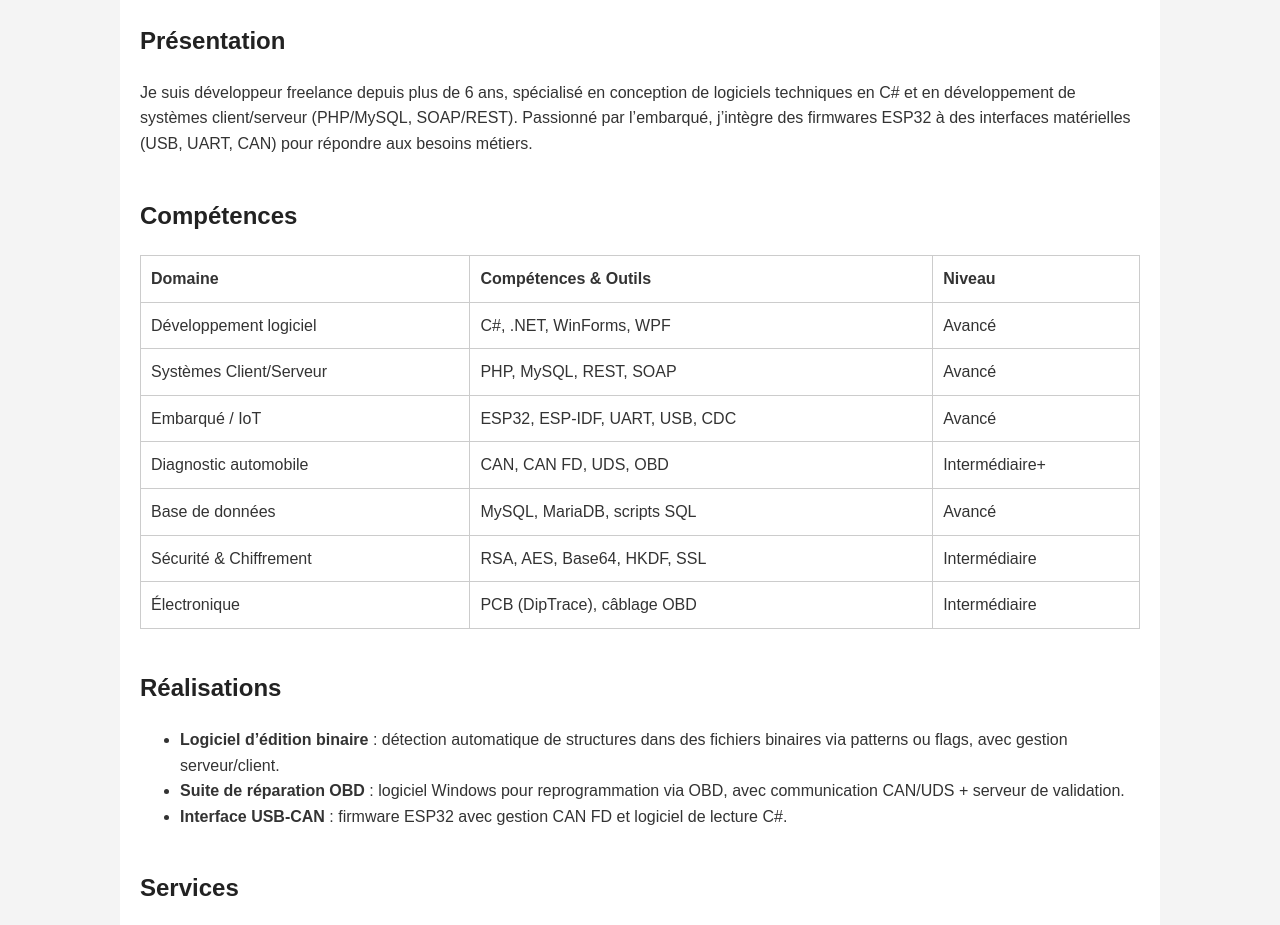
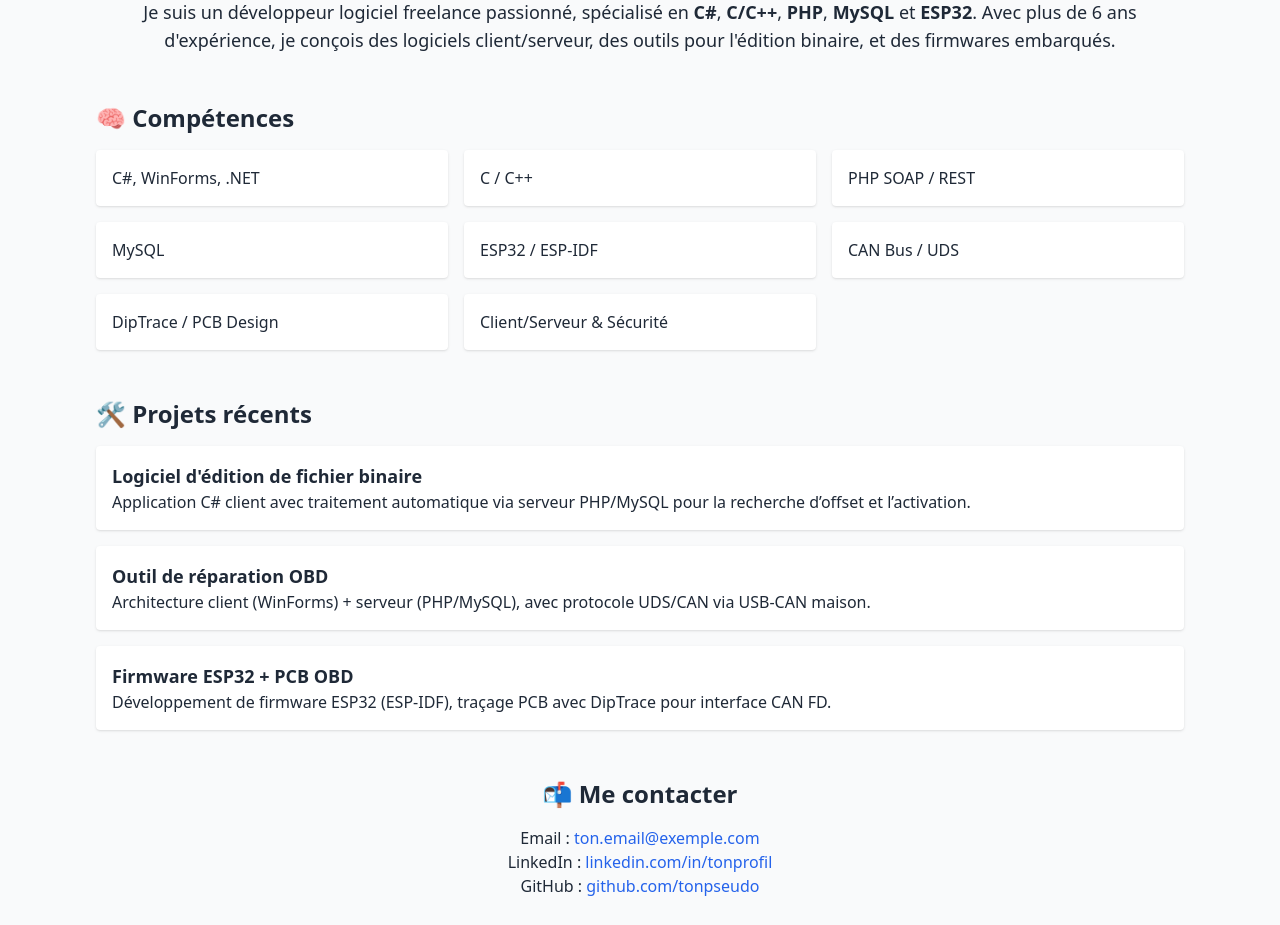
Before and after one commit to Rhum-lab/portfolio, a plain HTML site: page index.html in a window 1280 px wide. Shown: the part 194-1119 px from the top of the page. Drawn offline with nearby package versions, Linux system fonts and the light colour scheme.

Commit message:
Add files via upload

```diff
--- a/index.html
+++ b/index.html
@@ -1,110 +1,79 @@
 <!DOCTYPE html>
 <html lang="fr">
 <head>
-  <meta charset="UTF-8">
-  <meta name="viewport" content="width=device-width, initial-scale=1.0">
+  <meta charset="UTF-8" />
+  <meta name="viewport" content="width=device-width, initial-scale=1.0" />
   <title>Portfolio | Développeur Logiciel Freelance</title>
-  <style>
-    body {
-      font-family: Arial, sans-serif;
-      line-height: 1.6;
-      margin: 0;
-      padding: 0;
-      background: #f4f4f4;
-      color: #333;
-    }
-    header, footer {
-      background: #222;
-      color: #fff;
-      padding: 20px;
-      text-align: center;
-    }
-    .container {
-      padding: 20px;
-      max-width: 1000px;
-      margin: auto;
-      background: white;
-    }
-    h1, h2, h3 {
-      color: #222;
-    }
-    table {
-      width: 100%;
-      border-collapse: collapse;
-      margin: 20px 0;
-    }
-    table, th, td {
-      border: 1px solid #ccc;
-    }
-    th, td {
-      padding: 10px;
-      text-align: left;
-    }
-    .section {
-      margin-bottom: 40px;
-    }
-  </style>
+  <link rel="stylesheet" href="style.css" />
+  <script src="https://cdn.tailwindcss.com"></script>
 </head>
-<body>
-  <header>
-    <h1>Développeur Logiciel Freelance</h1>
-    <p>C# – CAN/UDS – ESP32 – Client/Serveur</p>
+<body class="bg-gray-50 text-gray-800">
+
+  <header class="bg-white shadow p-4">
+    <div class="max-w-6xl mx-auto flex justify-between items-center">
+      <h1 class="text-xl font-bold">🚀 Développeur Freelance</h1>
+      <nav>
+        <a href="#about" class="ml-4 hover:underline">À propos</a>
+        <a href="#skills" class="ml-4 hover:underline">Compétences</a>
+        <a href="#projects" class="ml-4 hover:underline">Projets</a>
+        <a href="#contact" class="ml-4 hover:underline">Contact</a>
+      </nav>
+    </div>
   </header>
 
-  <div class="container">
-    <section class="section">
-      <h2>Présentation</h2>
-      <p>
-        Je suis développeur freelance depuis plus de 6 ans, spécialisé en conception de logiciels techniques en C# et en développement de systèmes client/serveur (PHP/MySQL, SOAP/REST).
-        Passionné par l’embarqué, j’intègre des firmwares ESP32 à des interfaces matérielles (USB, UART, CAN) pour répondre aux besoins métiers.
+  <main class="max-w-6xl mx-auto p-8">
+    <section class="text-center my-12" id="about">
+      <h2 class="text-3xl font-bold mb-4">Bonjour 👋</h2>
+      <p class="text-lg">
+        Je suis un développeur logiciel freelance passionné, spécialisé en <strong>C#</strong>, <strong>C/C++</strong>,
+        <strong>PHP</strong>, <strong>MySQL</strong> et <strong>ESP32</strong>.
+        Avec plus de 6 ans d'expérience, je conçois des logiciels client/serveur, des outils pour l'édition binaire, et des firmwares embarqués.
       </p>
     </section>
 
-    <section class="section">
-      <h2>Compétences</h2>
-      <table>
-        <tr><th>Domaine</th><th>Compétences & Outils</th><th>Niveau</th></tr>
-        <tr><td>Développement logiciel</td><td>C#, .NET, WinForms, WPF</td><td>Avancé</td></tr>
-        <tr><td>Systèmes Client/Serveur</td><td>PHP, MySQL, REST, SOAP</td><td>Avancé</td></tr>
-        <tr><td>Embarqué / IoT</td><td>ESP32, ESP-IDF, UART, USB, CDC</td><td>Avancé</td></tr>
-        <tr><td>Diagnostic automobile</td><td>CAN, CAN FD, UDS, OBD</td><td>Intermédiaire+</td></tr>
-        <tr><td>Base de données</td><td>MySQL, MariaDB, scripts SQL</td><td>Avancé</td></tr>
-        <tr><td>Sécurité & Chiffrement</td><td>RSA, AES, Base64, HKDF, SSL</td><td>Intermédiaire</td></tr>
-        <tr><td>Électronique</td><td>PCB (DipTrace), câblage OBD</td><td>Intermédiaire</td></tr>
-      </table>
+    <section id="skills" class="my-12">
+      <h2 class="text-2xl font-semibold mb-4">🧠 Compétences</h2>
+      <div class="grid grid-cols-2 md:grid-cols-3 gap-4">
+        <div class="bg-white p-4 rounded shadow">C#, WinForms, .NET</div>
+        <div class="bg-white p-4 rounded shadow">C / C++</div>
+        <div class="bg-white p-4 rounded shadow">PHP SOAP / REST</div>
+        <div class="bg-white p-4 rounded shadow">MySQL</div>
+        <div class="bg-white p-4 rounded shadow">ESP32 / ESP-IDF</div>
+        <div class="bg-white p-4 rounded shadow">CAN Bus / UDS</div>
+        <div class="bg-white p-4 rounded shadow">DipTrace / PCB Design</div>
+        <div class="bg-white p-4 rounded shadow">Client/Serveur & Sécurité</div>
+      </div>
     </section>
 
-    <section class="section">
-      <h2>Réalisations</h2>
-      <ul>
-        <li><strong>Logiciel d’édition binaire</strong> : détection automatique de structures dans des fichiers binaires via patterns ou flags, avec gestion serveur/client.</li>
-        <li><strong>Suite de réparation OBD</strong> : logiciel Windows pour reprogrammation via OBD, avec communication CAN/UDS + serveur de validation.</li>
-        <li><strong>Interface USB-CAN</strong> : firmware ESP32 avec gestion CAN FD et logiciel de lecture C#.</li>
+    <section id="projects" class="my-12">
+      <h2 class="text-2xl font-semibold mb-4">🛠️ Projets récents</h2>
+      <ul class="space-y-4">
+        <li class="bg-white p-4 rounded shadow">
+          <h3 class="text-lg font-bold">Logiciel d'édition de fichier binaire</h3>
+          <p>Application C# client avec traitement automatique via serveur PHP/MySQL pour la recherche d’offset et l’activation.</p>
+        </li>
+        <li class="bg-white p-4 rounded shadow">
+          <h3 class="text-lg font-bold">Outil de réparation OBD</h3>
+          <p>Architecture client (WinForms) + serveur (PHP/MySQL), avec protocole UDS/CAN via USB-CAN maison.</p>
+        </li>
+        <li class="bg-white p-4 rounded shadow">
+          <h3 class="text-lg font-bold">Firmware ESP32 + PCB OBD</h3>
+          <p>Développement de firmware ESP32 (ESP-IDF), traçage PCB avec DipTrace pour interface CAN FD.</p>
+        </li>
       </ul>
     </section>
 
-    <section class="section">
-      <h2>Services</h2>
-      <ul>
-        <li>Logiciels sur mesure en C#</li>
-        <li>Communication matérielle via USB, UART, CAN</li>
-        <li>Développement client/serveur sécurisé</li>
-        <li>Intégration embarquée ESP32</li>
-        <li>Conseil pour projets hardware/software</li>
-      </ul>
+    <section id="contact" class="my-12 text-center">
+      <h2 class="text-2xl font-semibold mb-4">📬 Me contacter</h2>
+      <p>Email : <a href="mailto:ton.email@exemple.com" class="text-blue-600">ton.email@exemple.com</a></p>
+      <p>LinkedIn : <a href="https://linkedin.com/in/tonprofil" class="text-blue-600">linkedin.com/in/tonprofil</a></p>
+      <p>GitHub : <a href="https://github.com/tonpseudo" class="text-blue-600">github.com/tonpseudo</a></p>
     </section>
+  </main>
 
-    <section class="section">
-      <h2>Informations pratiques</h2>
-      <p><strong>Localisation</strong> : Île-de-France (Télétravail ou hybride)</p>
-      <p><strong>TJM</strong> : à partir de 350 € / jour</p>
-      <p><strong>Langues</strong> : Français / Anglais (technique écrit)</p>
-      <p><strong>Statut</strong> : Auto-entrepreneur</p>
-    </section>
-  </div>
+  <footer class="bg-gray-200 text-center p-4 text-sm">
+    © 2025 - Développeur Freelance | Portfolio personnel
+  </footer>
 
-  <footer>
-    <p>© 2025 - DOLBEAU Romain | Développeur Logiciel Freelance</p>
-  </footer>
 </body>
 </html>
--- /dev/null
+++ b/style.css
@@ -0,0 +1,12 @@
+/* style.css */
+body {
+  font-family: system-ui, sans-serif;
+}
+
+a {
+  transition: color 0.3s ease;
+}
+
+a:hover {
+  color: #2563eb;
+}
```
